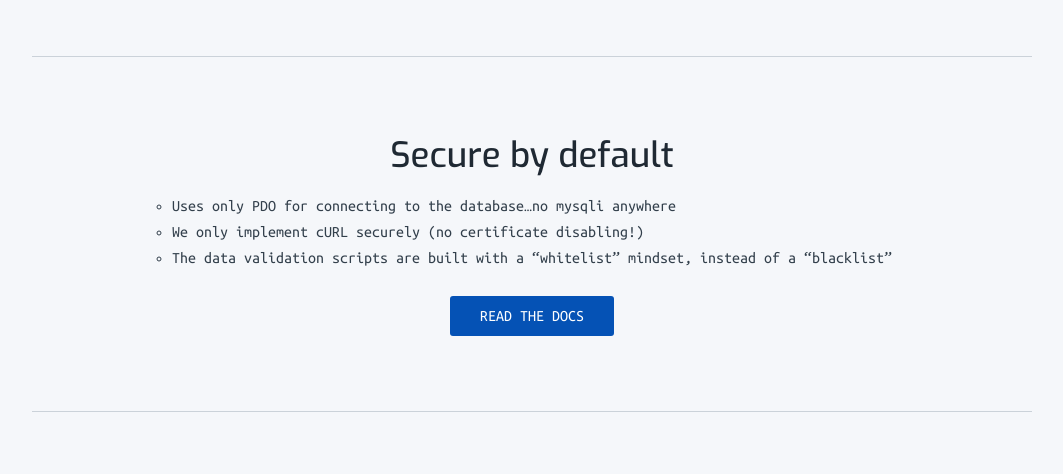
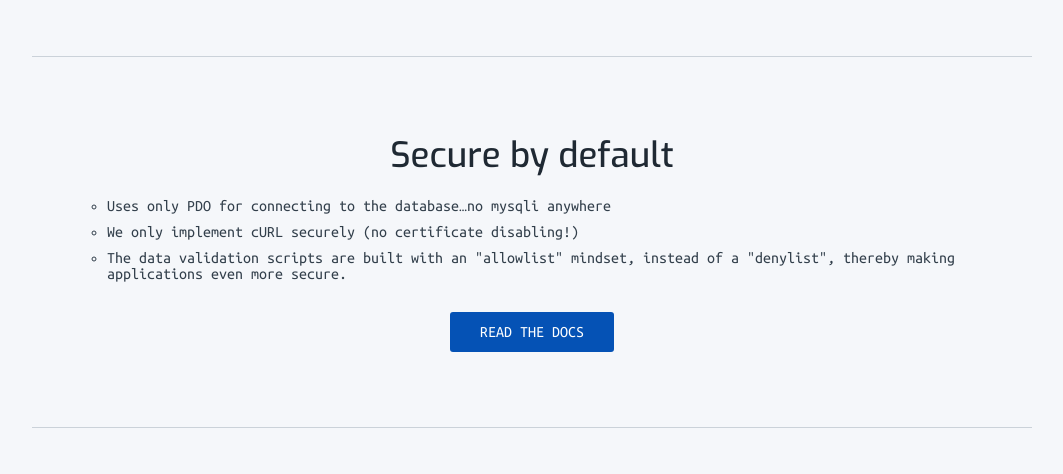
Before and after one commit to Mcgurk-Adam/shinephp.dev, a PHP site: template view/home.php in a window 1280 px wide. Shown: the part 326-800 px from the top of the page, without its empty margins (108-1171 px from the left). Run offline with PHP 8.4, Linux system fonts and the light colour scheme; the template is opened without the code that fills it, so the values that code supplies are empty.

Commit message:
Working on the home page

```diff
--- a/view/home.php
+++ b/view/home.php
@@ -18,7 +18,7 @@
 		<ul>
 			<li>Uses only PDO for connecting to the database…no mysqli anywhere</li>
 			<li>We only implement cURL securely (no certificate disabling!)</li>
-			<li>The data validation scripts are built with a “whitelist” mindset, instead of a “blacklist”</li>
+			<li>The data validation scripts are built with an "allowlist" mindset, instead of a "denylist", thereby making applications even more secure.</li>
 		</ul>
 
 		<a href="/documentation/" title="Read the docs" class="button blue long">Read the docs</a>
```
